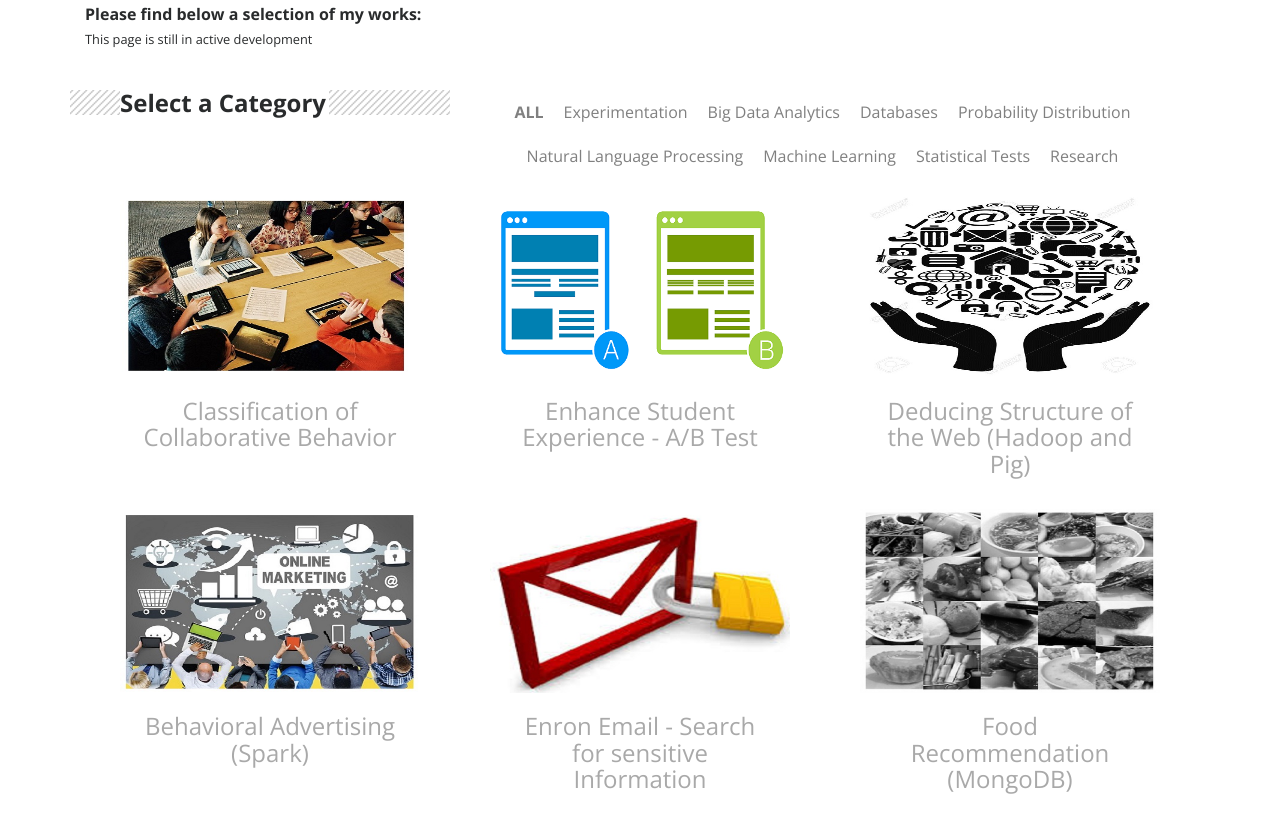
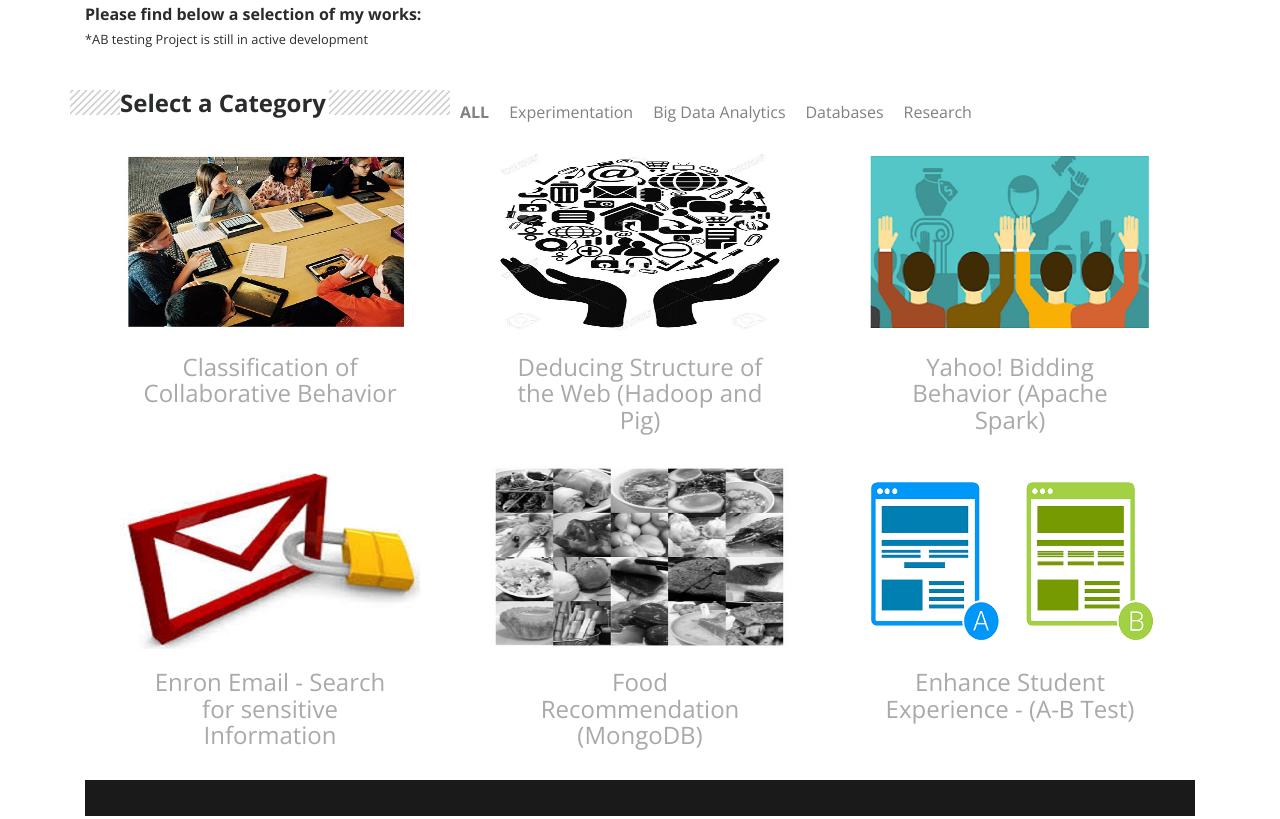
Before and after one commit to sreeaurovindh/sreeaurovindh.github.io, a website: page folio.html in a window 1280 px wide. Shown: the part 337-1156 px from the top of the page. Drawn offline with nearby package versions, Linux system fonts and the light colour scheme; a script that the page names is missing.

Commit message:
Portfolio Page Changes

```diff
--- a/folio.html
+++ b/folio.html
@@ -72,7 +72,7 @@
       Please feel free to choose a category to explore more of my projects.
       <p>
       <br/>
-          <strong>Please find below a selection of my works:</strong><br> <small> This page is still in active development</small>
+          <strong>Please find below a selection of my works:</strong><br> <small> *AB testing Project is still in active development</small>
       </p>
 
 
@@ -93,10 +93,10 @@
             <li><a onclick="displayExp()" href="#">Experimentation</a></li>
             <li><a onclick="displayBDA()" href="#">Big Data Analytics</a></li>
             <li><a onclick="displayDB()" href="#">Databases</a></li>
-            <li><a onclick="displayProb()" href="#">Probability Distribution</a></li>
+            <!-- <li><a onclick="displayProb()" href="#">Probability Distribution</a></li>
             <li><a onclick="displayNLP()" href="#">Natural Language Processing</a></li>
             <li><a onclick="displayML()" href="#">Machine Learning</a></li>
-            <li><a onclick="displayStat()" href="#">Statistical Tests</a></li>
+            <li><a onclick="displayStat()" href="#">Statistical Tests</a></li> -->
             <li><a onclick="displayResearch()" href="#">Research</a></li>
 
 
@@ -117,17 +117,7 @@
         </a>
       </div>
 
-      <div class="flex-item experimentation">
-        <a href="#">
-          <div id="portfolioCards" class="card">
-            <img class="card-img-top" src="./img/abtests.png" alt="Card image cap">
-            <div class="card-block">
-              <h4 class="card-title">Enhance Student Experience - A/B Test</h4>
-              <!-- <p>text for proejct highlights</p> -->
-            </div>
-          </div>
-        </a>
-      </div>
+
 
       <div class="flex-item hadoop">
         <a href="https://github.com/sreeaurovindh/common-crawl">
@@ -144,9 +134,9 @@
       <div class="flex-item spark">
         <a href="http://nbviewer.jupyter.org/github/sreeaurovindh/spark/blob/master/notebook/Behavior%20Modelling%20with%20Apache%20Spark.ipynb?flush_cache=true">
           <div id="portfolioCards" class="card">
-            <img class="card-img-top" src="./img/user_groups.jpg" alt="Card image cap">
+            <img class="card-img-top" src="./img/user_groups.png" alt="Card image cap">
             <div class="card-block">
-              <h4 class="card-title">Behavioral Advertising  (Spark)</h4>
+              <h4 class="card-title"> Yahoo! Bidding Behavior (Apache Spark)</h4>
               <!-- <p>text for proejct highlights</p> -->
             </div>
           </div>
@@ -178,15 +168,25 @@
           </div>
         </a>
       </div>
-
-
+      <div class="flex-item experimentation">
+        <a href="#">
+          <div id="portfolioCards" class="card">
+            <img class="card-img-top" src="./img/abtests.png" alt="Card image cap">
+            <div class="card-block">
+              <h4 class="card-title">Enhance Student Experience - (A-B Test)</h4>
+              <!-- <p>text for proejct highlights</p> -->
+            </div>
+          </div>
+        </a>
+      </div>
+      <!--
         <div class="flex-item expertRecommendation">
           <a href="#">
             <div id="portfolioCards" class="card">
               <img class="card-img-top" src="./img/expert_recommendation.jpg" alt="Card image cap">
               <div class="card-block">
                 <h4 class="card-title">Expert Recommendation</h4>
-                <!-- <p>text for proejct highlights</p> -->
+
               </div>
             </div>
           </a>
@@ -201,7 +201,7 @@
             <img class="card-img-top" src="./img/7.png" alt="Card image cap">
             <div class="card-block">
               <h4 class="card-title">SQL</h4>
-              <!-- <p>text for proejct highlights</p> -->
+              <p>text for proejct highlights</p>
             </div>
           </div>
         </a>
@@ -212,7 +212,7 @@
               <img class="card-img-top" src="./img/8.png" alt="Card image cap">
               <div class="card-block">
                 <h4 class="card-title">Machine Learning Notes</h4>
-                <!-- <p>text for proejct highlights</p> -->
+                <!-- <p>text for proejct highlights</p>
               </div>
             </div>
           </a>
@@ -289,14 +289,14 @@
           </a>
         </div>
     </div>
-    -->
+
       <div class="flex-item pd">
         <a href="#">
           <div id="portfolioCards" class="card">
             <img class="card-img-top" src="./img/distributions.png" alt="Card image cap">
             <div class="card-block">
               <h4 class="card-title">Probability Distribution</h4>
-              <!-- <p>text for proejct highlights</p> -->
+
             </div>
           </div>
         </a>
@@ -307,11 +307,12 @@
             <img class="card-img-top" src="./img/statistics.jpg" alt="Card image cap">
             <div class="card-block">
               <h4 class="card-title">Statistical Tests</h4>
-              <!-- <p>text for proejct highlights</p> -->
+
             </div>
           </div>
         </a>
       </div>
+      -->
     <div id="footer" class="container-fluid">
         <div class="row">
           <div class="col-sm-8">
```
Also changed, not shown: index.html (+17 -13 lines), img/user_groups.png (added), img/user_groups_old.jpg (renamed from img/user_groups.jpg).
